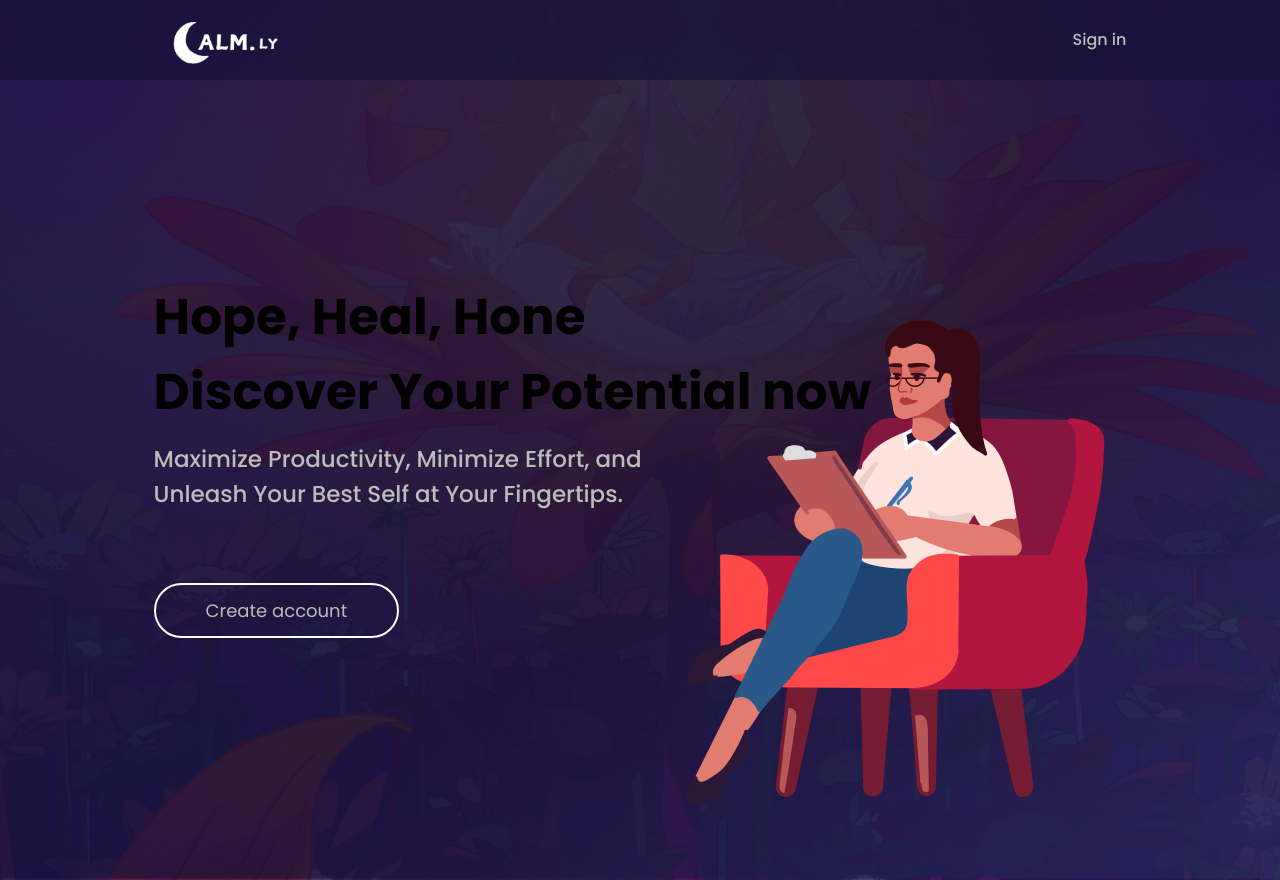
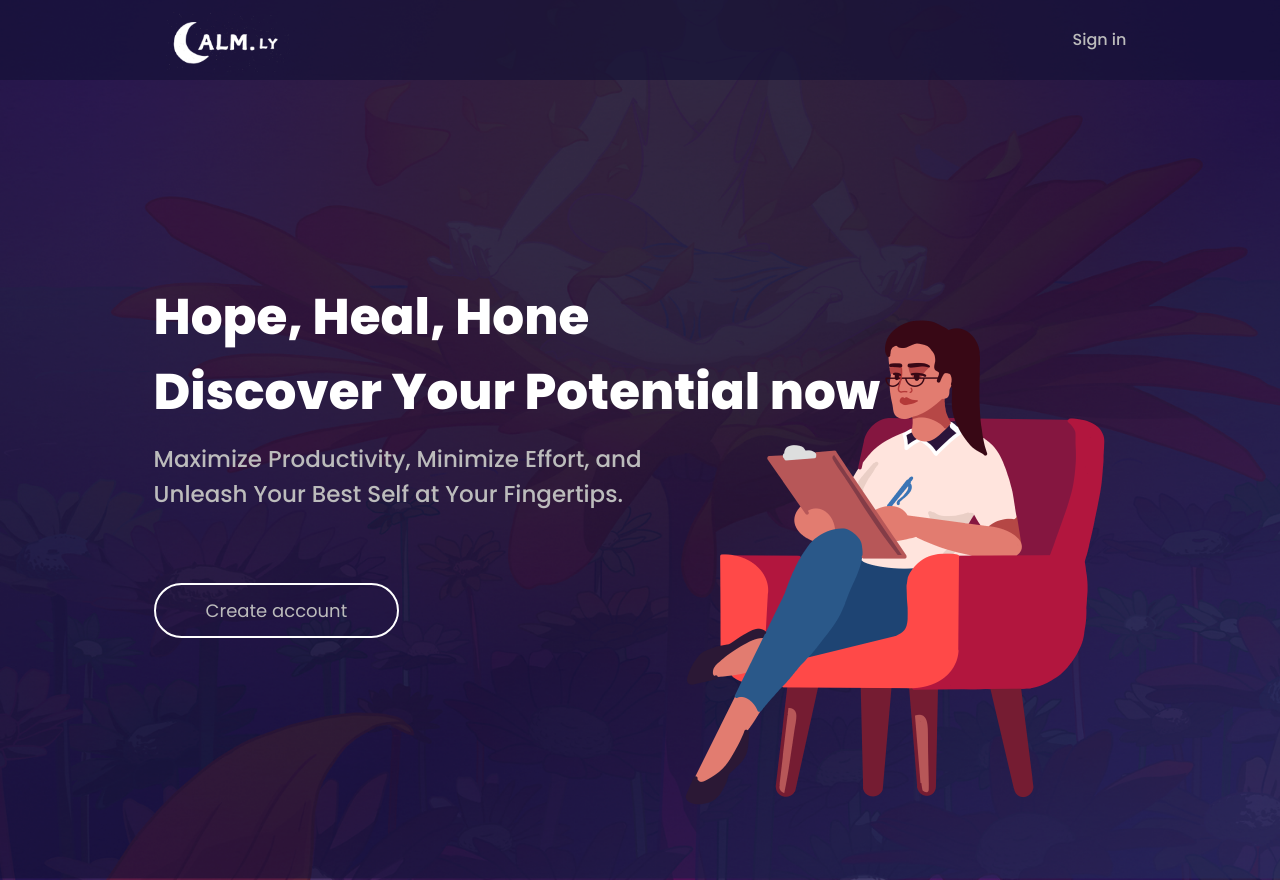
Before and after one commit to Josuzin/calmly, a Next.js app: page / in a window 1280 px wide. Built offline with nearby package versions, Linux system fonts and the light colour scheme; a web font is replaced by a local one.

Commit message:
Fonte first page caralho

```diff
--- a/styles/firstpage.css
+++ b/styles/firstpage.css
@@ -9,13 +9,13 @@
   background-image: url("../images/firstpage.png");
   font-family: "poppins", sans-serif;
   background-size: cover;
-  background-color: #1B183E
+  background-color: #1b183e;
 }
-
 
 .first-page-title {
   text-align: start;
-  font-weight: 700;
+  font-weight: 800;
+  color: #fff;
 }
 
 .pai {
```
